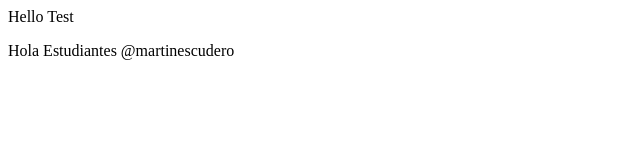
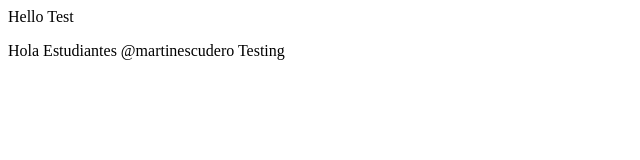
Before and after one commit to martinescudero/demo, a plain HTML site: page index.html in a window 1280 px wide. Shown: the full height of the page, 0-640 px from the left. Drawn offline with Linux system fonts and the light colour scheme.

Commit message:
agregamos testing

```diff
--- a/index.html
+++ b/index.html
@@ -9,7 +9,7 @@
 <body>
  Hello Test
  <p>
-    Hola Estudiantes @martinescudero
+    Hola Estudiantes @martinescudero Testing
  </p>
 </body>
 </html>
```
